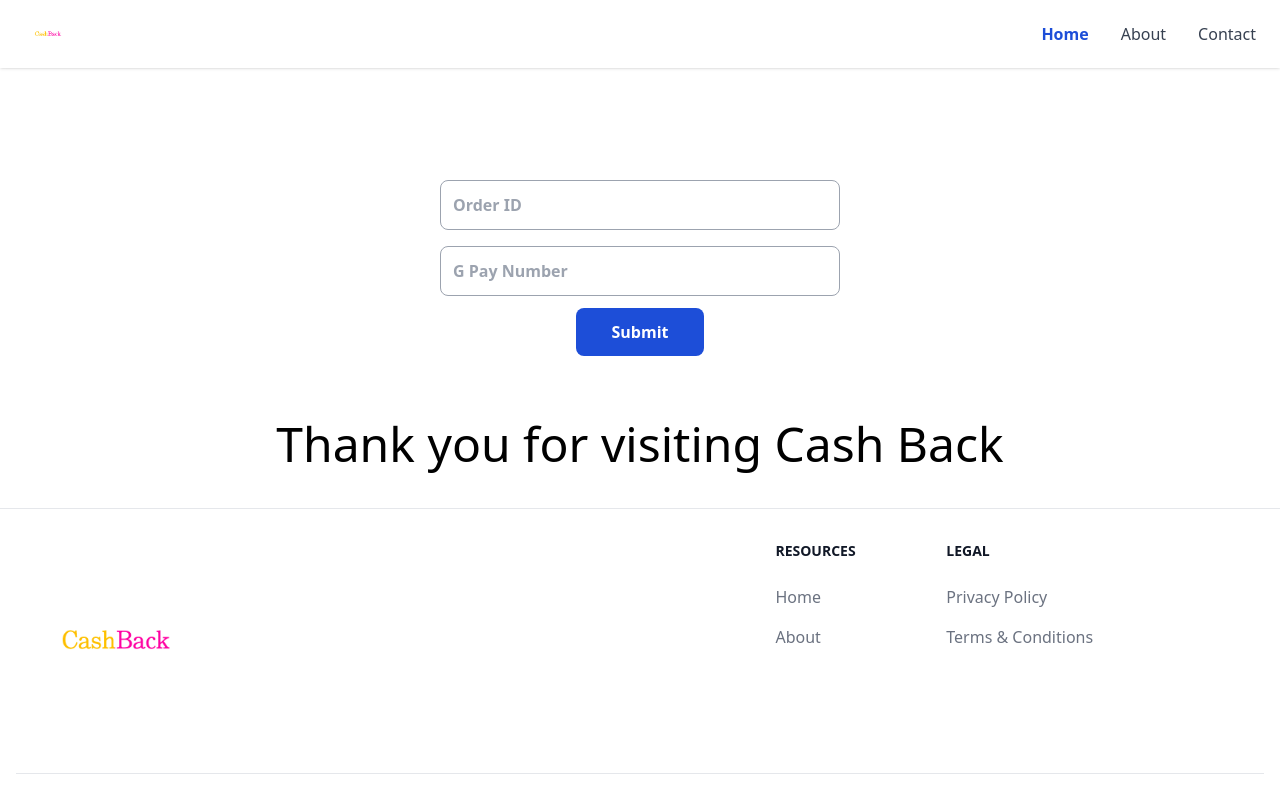
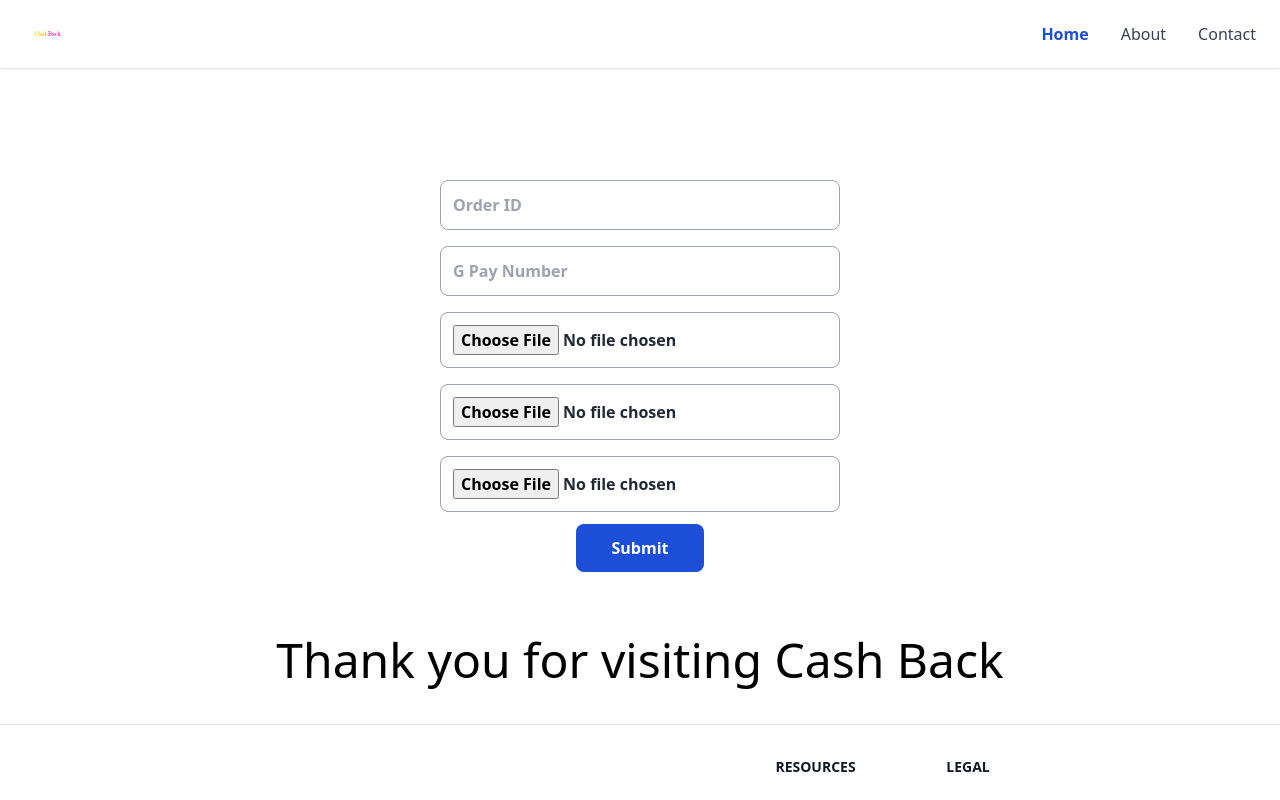
Before and after one commit to Nayanbhuva02/cashback_web, a React (Vite) app: page / in a window 1280 px wide. Shown: the top 800 px of the page. Built offline with nearby package versions, Linux system fonts and the light colour scheme.

Commit message:
Add file upload fields and validation to Home component

```diff
--- a/src/components/Home/Home.tsx
+++ b/src/components/Home/Home.tsx
@@ -3,10 +3,22 @@ import { useState } from 'react'
 const Home = () => {
   const [orderId, setOrderId] = useState('');
   const [gPayNumber, setGPayNumber] = useState('');
+  const [billImage, setBillImage] = useState<File | null>(null);
+  const [reviewImage, setReviewImage] = useState<File | null>(null);
+  const [productImage, setProductImage] = useState<File | null>(null);
 
   const handleSubmit = (e: any) => {
     e.preventDefault();
+    if (!orderId || !gPayNumber || !billImage || !reviewImage || !productImage) {
+      alert('All fields are required.');
+      return;
+    }
     // Handle form submission
+    setOrderId('');
+    setGPayNumber('');
+    setBillImage(null);
+    setReviewImage(null);
+    setProductImage(null);
   };
 
   return (
@@ -25,6 +37,7 @@ const Home = () => {
               value={orderId}
               onChange={(e) => setOrderId(e.target.value)}
               className="mt-2 py-3 px-3 rounded-lg bg-white border border-gray-400 text-gray-800 font-semibold focus:border-blue-500 focus:outline-none w-50 md:w-[400px]"
+              required
             />
           </div>
 
@@ -40,6 +53,52 @@ const Home = () => {
               value={gPayNumber}
               onChange={(e) => setGPayNumber(e.target.value)}
               className="w-100 mt-2 py-3 px-3 rounded-lg bg-white border border-gray-400 text-gray-800 font-semibold focus:border-blue-500 focus:outline-none"
+              required
+            />
+          </div>
+
+          <div className="flex flex-col mt-2">
+            <label htmlFor="billImage" className="hidden">
+              Bill Image
+            </label>
+            <input
+              type="file"
+              name="billImage"
+              id="billImage"
+              accept="image/*"
+              onChange={(e) => setBillImage(e.target.files ? e.target.files[0] : null)}
+              className="w-100 mt-2 py-3 px-3 rounded-lg bg-white border border-gray-400 text-gray-800 font-semibold focus:border-blue-500 focus:outline-none"
+              required
+            />
+          </div>
+
+          <div className="flex flex-col mt-2">
+            <label htmlFor="reviewImage" className="hidden">
+              Review Image
+            </label>
+            <input
+              type="file"
+              name="reviewImage"
+              id="reviewImage"
+              accept="image/*"
+              onChange={(e) => setReviewImage(e.target.files ? e.target.files[0] : null)}
+              className="w-100 mt-2 py-3 px-3 rounded-lg bg-white border border-gray-400 text-gray-800 font-semibold focus:border-blue-500 focus:outline-none"
+              required
+            />
+          </div>
+
+          <div className="flex flex-col mt-2">
+            <label htmlFor="productImage" className="hidden">
+              Product Image
+            </label>
+            <input
+              type="file"
+              name="productImage"
+              id="productImage"
+              accept="image/*"
+              onChange={(e) => setProductImage(e.target.files ? e.target.files[0] : null)}
+              className="w-100 mt-2 py-3 px-3 rounded-lg bg-white border border-gray-400 text-gray-800 font-semibold focus:border-blue-500 focus:outline-none"
+              required
             />
           </div>
 
```
